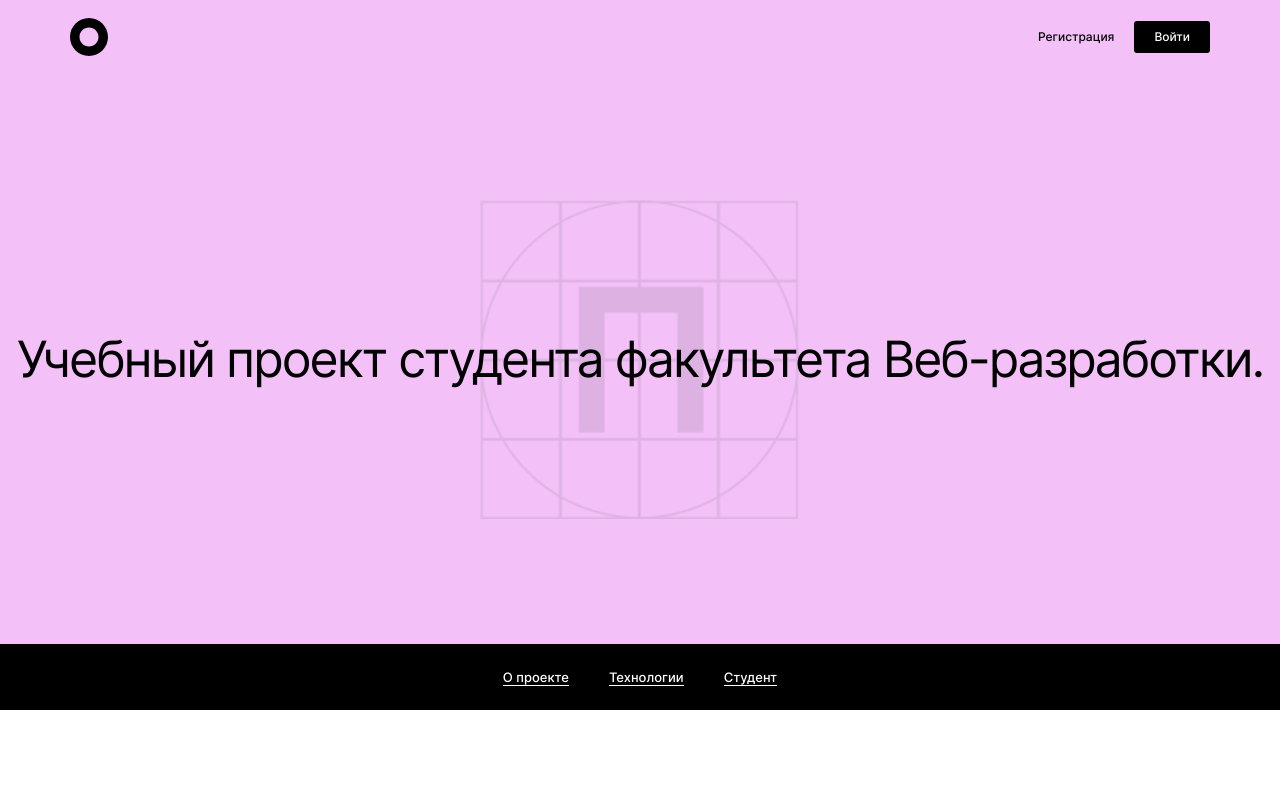
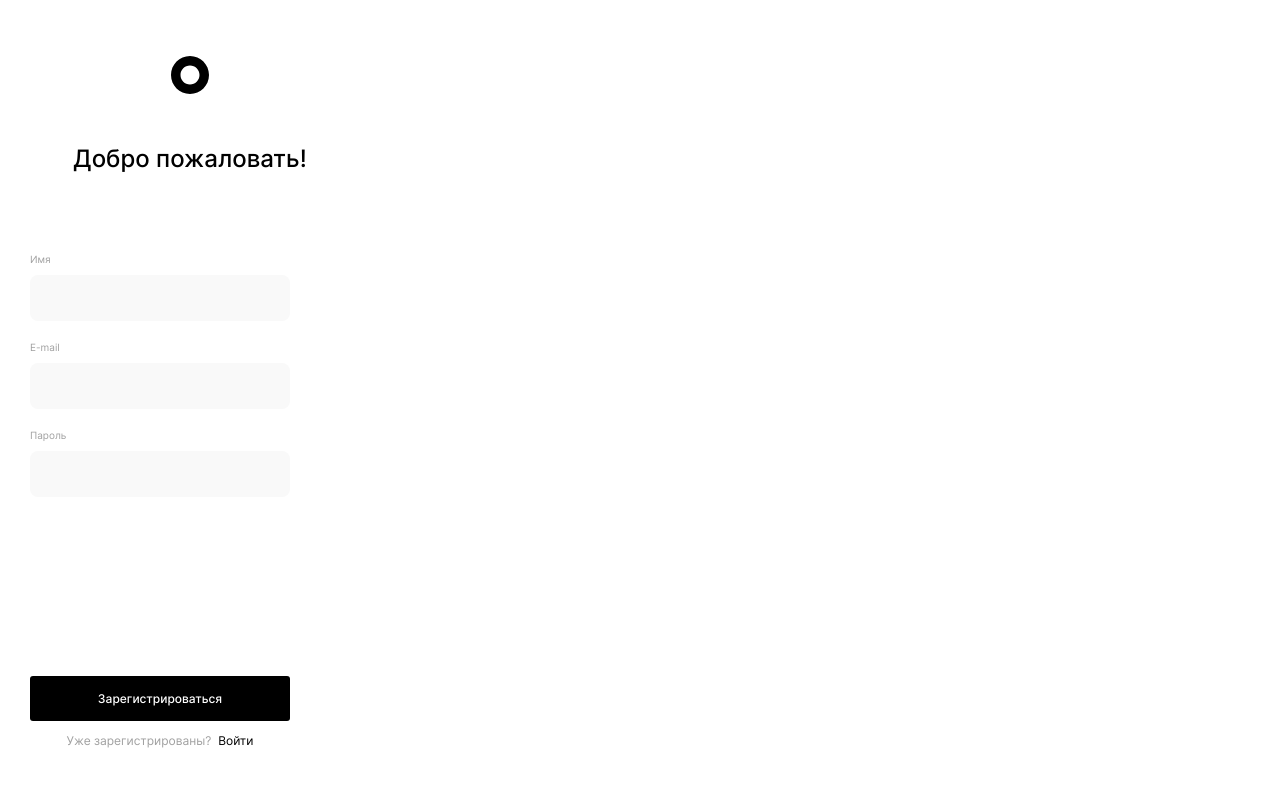
Before and after one commit to RatzNikita/movies-explorer-frontend, a React (Create React App) app: page /signup in a window 1280 px wide. Shown: the top 800 px of the page. Built offline with nearby package versions, Linux system fonts and the light colour scheme.

Commit message:
add AuthForm, Login

```diff
--- a/src/components/App/App.js
+++ b/src/components/App/App.js
@@ -1,14 +1,18 @@
 import './App.css';
-import {Main} from "../Main/Main";
-import {Header} from "../Header/Header";
-import {Footer} from "../Footer/Footer";
+import Main from "../Main/Main";
+import {Route, Routes} from "react-router-dom";
+import {Register} from "../Register/Register";
+import {Login} from "../Login/Login";
 
 function App() {
     return (
         <div className="page">
-            <Header/>
-            <Main/>
-            <Footer/>
+
+            <Routes>
+                <Route path='/signup' element={<Register/>}/>
+                <Route path='/signin' element={<Login/>}/>
+                <Route path='/' element={<Main/>}/>
+            </Routes>
         </div>
     );
 }
--- /dev/null
+++ b/src/components/Form/AuthForm.css
@@ -0,0 +1,92 @@
+.auth-form__logo {
+    margin: 0 auto;
+    width: 38px;
+    height: 38px;
+    padding: 26px 0 50px;
+    display: block;
+}
+
+.auth-form__form {
+    max-width: 260px;
+    display: flex;
+    flex-direction: column;
+    justify-content: space-between;
+    margin: 0;
+    padding: 0;
+    height: 527px;
+}
+
+.auth-form__form-container {
+    max-width: 260px;
+
+    display: block;
+    margin: 0;
+    padding: 0;
+}
+
+.auth-form__heading {
+    margin: 0;
+    padding: 0 0 60px;
+    color: #000;
+    text-align: center;
+    font-size: 24px;
+    font-weight: 500;
+    line-height: normal;
+}
+
+.auth-form__error {
+    margin: 0;
+    padding: 10px 0 0;
+    visibility: hidden;
+    color: #FF4062;
+    font-size: 10px;
+    font-weight: 400;
+    line-height: normal;
+}
+
+.auth-form__error_visible {
+    visibility: visible;
+}
+
+.auth-form__button-container {
+    text-align: center;
+}
+
+.auth-form__button {
+    margin: 0;
+    padding: 0;
+    min-height: 45px;
+    color: white;
+    text-align: center;
+    cursor: pointer;
+    border: none;
+    border-radius: 3px;
+    background-color: black;
+    font-size: 12px;
+    font-weight: 500;
+    line-height: normal;
+    width: 100%;
+
+}
+
+.auth-form__button:hover {
+    background-color: rgba(0, 0, 0, 0.8);
+}
+
+.auth-form__button-caption {
+    color: #A0A0A0;
+    text-align: center;
+    font-size: 12px;
+    font-weight: 400;
+    line-height: normal;
+    display: inline-block;
+}
+
+.auth-form__button-caption_style_link {
+    padding: 0;
+    background: none;
+    border: none;
+    cursor: pointer;
+    color: #000000;
+    margin-left: 7px;
+}
--- /dev/null
+++ b/src/components/Form/AuthForm.jsx
@@ -0,0 +1,49 @@
+import React from "react";
+import './AuthForm.css'
+import logo from "../../images/logo.svg";
+import {useNavigate} from "react-router-dom";
+
+export const AuthForm = ({children, onSubmit, type, ...props}) => {
+    const [formValid, setFormValid] = React.useState(true)
+
+    const navigate = useNavigate()
+
+    const handleSubmit = (e) => {
+        e.preventDefault()
+        setFormValid(e.target.checkValidity())
+        if (formValid) {
+            onSubmit(e)
+        }
+    }
+
+    const toSignin = () => {
+        navigate('/signin', {replace: true})
+    }
+
+    const toSignUp = () => {
+        navigate('/signup', {replace: true})
+    }
+
+
+    return (
+        <>
+            <img src={logo} alt='App logo' className='auth-form__logo'/>
+            <h2 className='auth-form__heading'>Добро пожаловать!</h2>
+            <form onSubmit={handleSubmit} noValidate className='auth-form__form'>
+                <div className='auth-form__form-container'>
+                    {children}
+                    <p className={`auth-form__error ${!formValid && 'auth-form__error_visible'}`}>Что-то пошло не
+                        так...</p>
+
+                </div>
+                <div className='auth-form__button-container'>
+                    <button type='submit'
+                            className='auth-form__button' {...props}>{type === 'signup' ? 'Зарегистрироваться' : 'Войти'}</button>
+                    <p className='auth-form__button-caption'>{type === 'signup' ? 'Уже зарегистрированы?' : 'Ещё не зарегистрированы?'}</p>
+                    <button onClick={type === 'signup' ? toSignin : toSignUp}
+                            className='auth-form__button-caption auth-form__button-caption_style_link'>{type === 'signup' ? 'Войти' : 'Регистрация'}</button>
+                </div>
+            </form>
+        </>
+    )
+}
--- a/src/components/Header/Header.jsx
+++ b/src/components/Header/Header.jsx
@@ -1,14 +1,23 @@
 import logo from '../../images/logo.svg'
 import './Header.css'
+import {useNavigate} from "react-router-dom";
 
 
 export const Header = () => {
+
+    const navigate = useNavigate();
+
+    const toRegister = () => {
+        navigate('/signup', {replace: true})
+    }
 
     return (
         <header className='header'>
             <img src={logo} alt='App logo' className='header__logo'/>
             <div className='header__auth-bar'>
-                <button type='button' className='header__button header__button_type_signup'>Регистрация</button>
+                <button type='button' className='header__button header__button_type_signup'
+                        onClick={toRegister}>Регистрация
+                </button>
                 <button type='button' className='header__button header__button_type_signin'>Войти</button>
             </div>
         </header>
--- /dev/null
+++ b/src/components/Input/Input.css
@@ -0,0 +1,28 @@
+
+.input__text {
+    margin: 0;
+    padding: 15px;
+    width: 230px;
+    border-radius: 8px;
+    background: #F9F9F9;
+    outline: none;
+    text-underline: none;
+    border: none;
+    color: #000;
+    font-size: 13px;
+    font-weight: 500;
+    line-height: normal;
+}
+
+.input__text_color_red {
+    color: #FF4062;
+}
+
+.input__name {
+    display: block;
+    padding: 20px 0 10px;
+    color: #A0A0A0;
+    font-size: 10px;
+    font-weight: 400;
+    line-height: normal;
+}
--- /dev/null
+++ b/src/components/Input/Input.jsx
@@ -0,0 +1,18 @@
+import './Input.css'
+import React from 'react'
+
+export const Input = ({name, onChange, ...props}) => {
+
+    const [isValid, setIsValid] = React.useState(true)
+
+    const handleChange = (e) => {
+        setIsValid(e.target.validity.valid)
+        onChange(e)
+    }
+    return (
+        <>
+            <label className='input__name'>{name}</label>
+            <input  className={`input__text ${!isValid && 'input__text_color_red'}`} onChange={handleChange} {...props}></input>
+        </>
+    )
+}
--- a/src/components/Main/Main.jsx
+++ b/src/components/Main/Main.jsx
@@ -5,10 +5,11 @@ import {AboutProject} from "./AboutProject/AboutProject";
 import {Techs} from "./Techs/Techs";
 import {AboutMe} from "./AboutMe/AboutMe";
 import {Portfolio} from "./Portfolio/Portfolio";
+import withLayout from "../../utils/withLayout/withLayout";
 
 
 
-export const Main = () => {
+const Main = () => {
     return (
         <main className='landing'>
             <Promo/>
@@ -20,3 +21,5 @@ export const Main = () => {
         </main>
     )
 }
+
+export default withLayout(Main)
--- /dev/null
+++ b/src/components/Register/Register.css
@@ -0,0 +1,5 @@
+.signup {
+    max-height: 780px;
+    max-width: 320px;
+    padding: 30px 30px;
+}
--- /dev/null
+++ b/src/components/Register/Register.jsx
@@ -0,0 +1,29 @@
+import './Register.css'
+import {Input} from "../Input/Input";
+import React from 'react'
+import {AuthForm} from "../Form/AuthForm";
+
+
+export const Register = () => {
+
+    const [name, setName] = React.useState('')
+    const [email, setEmail] = React.useState('')
+    const [password, setPassword] = React.useState('')
+
+    const onFormSubmit = (e) => {
+       console.log(e.target.elements)
+    }
+
+
+    return (
+            <section className='signup'>
+                <AuthForm type='signup' onSubmit={onFormSubmit} noValidate>
+                    <Input minLength={2} maxLength={30} type='text' name='Имя' value={name}
+                           onChange={(e) => setName(e.target.value)}/>
+                    <Input type='email' name='E-mail' value={email} onChange={(e) => setEmail(e.target.value)}/>
+                    <Input minLength={2} maxLength={30} type='password' name='Пароль' value={password}
+                           onChange={(e) => setPassword(e.target.value)}/>
+                </AuthForm>
+            </section>
+    )
+}
--- /dev/null
+++ b/src/utils/withLayout/withLayout.js
@@ -0,0 +1,19 @@
+import React from "react";
+import {Header} from "../../components/Header/Header";
+import {Footer} from "../../components/Footer/Footer";
+
+const withLayout = (Component) => {
+    return function WithLayout({...props}) {
+        return (
+            <>
+                <Header/>
+                <Component {...props}/>
+                <Footer/>
+            </>
+
+
+        );
+    };
+};
+
+export default withLayout;
```
